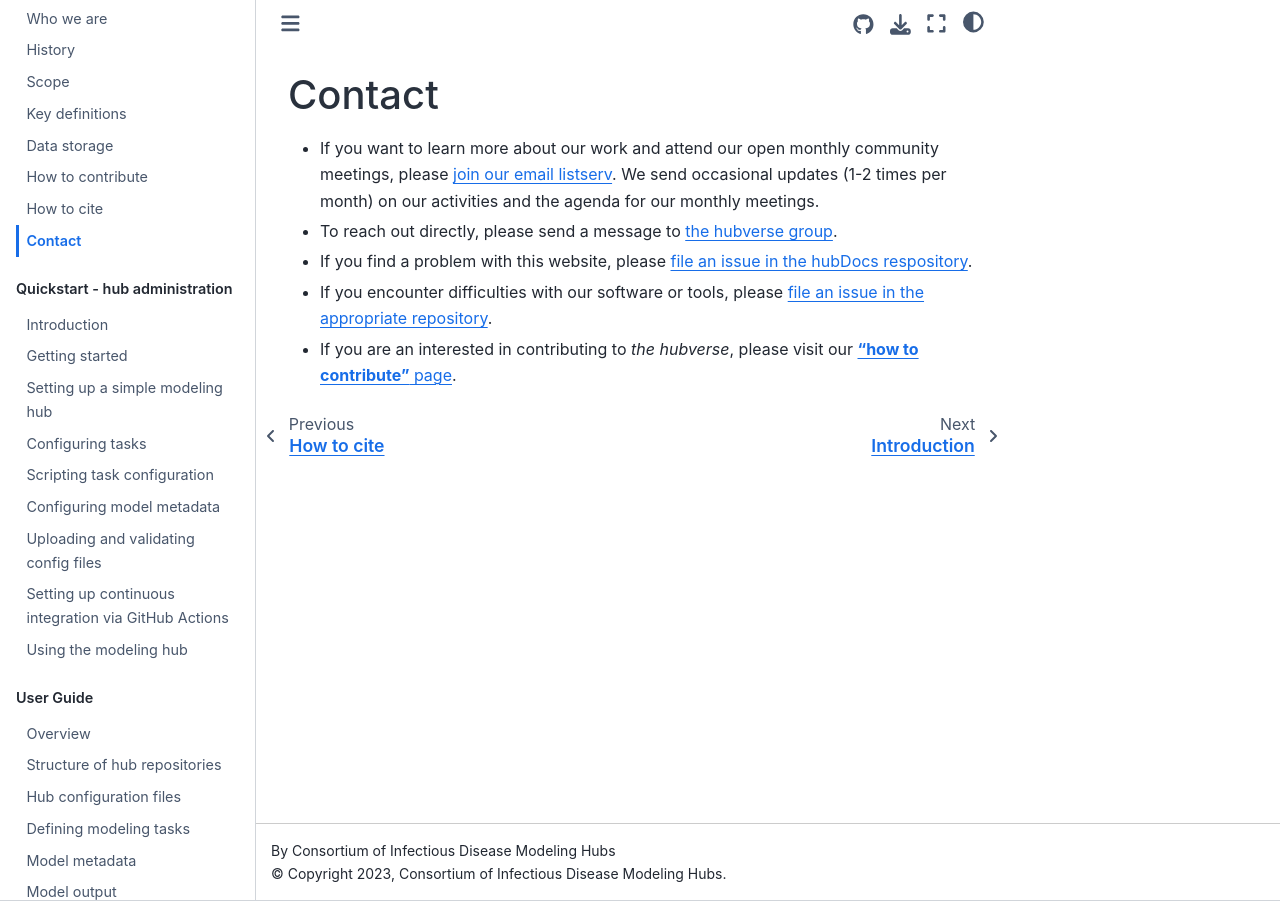
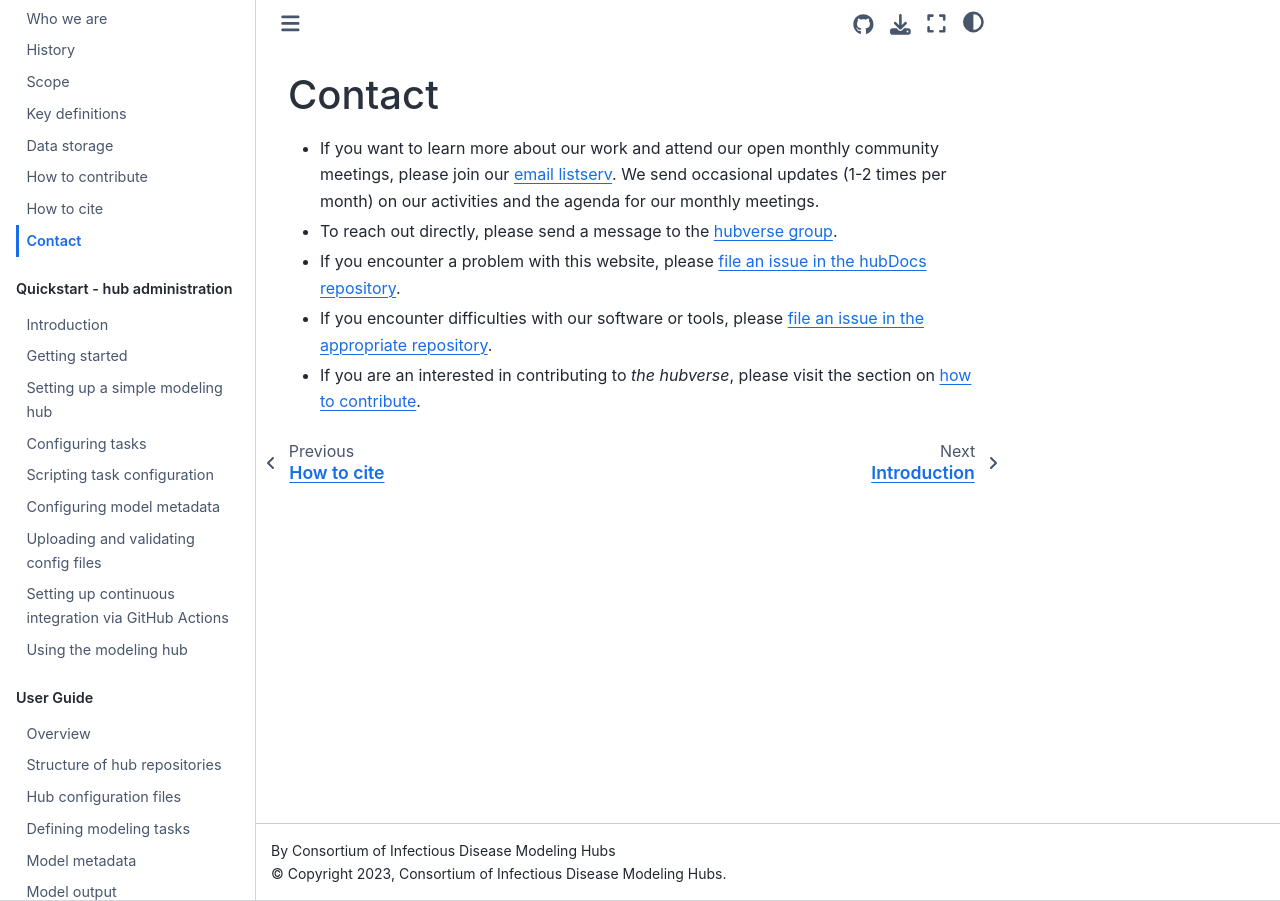
Before and after one commit to hubverse-org/hubDocs, a Sphinx documentation site: the page built from docs/source/overview/contact.md, in a window 1280 px wide. Built offline with Sphinx 7.4.7 and the Sphinx Book theme 1.1.4, drawn with Linux system fonts in a browser that asks for light colours; comment, search, counter and statistics services are not loaded.

Commit message:
hyperlink fixes

```diff
--- a/docs/source/overview/contact.md
+++ b/docs/source/overview/contact.md
@@ -1,7 +1,7 @@
 # Contact
 
-- If you want to learn more about our work and attend our open monthly community meetings, please [join our email listserv](https://groups.io/g/hubverse). We send occasional updates (1-2 times per month) on our activities and the agenda for our monthly meetings.
-- To reach out directly, please send a message to <a href="mailto:hubverse+owner@groups.io">the hubverse group</a>.
-- If you find a problem with this website, please [file an issue in the hubDocs respository](https://github.com/hubverse-org/hubDocs/issues).
+- If you want to learn more about our work and attend our open monthly community meetings, please join our [email listserv](https://groups.io/g/hubverse). We send occasional updates (1-2 times per month) on our activities and the agenda for our monthly meetings.
+- To reach out directly, please send a message to the <a href="mailto:hubverse+owner@groups.io">hubverse group</a>.
+- If you encounter a problem with this website, please [file an issue in the hubDocs repository](https://github.com/hubverse-org/hubDocs/issues).
 - If you encounter difficulties with our software or tools, please [file an issue in the appropriate repository](#file-issues).
-- If you are an interested in contributing to _the hubverse_, please visit our [**"how to contribute"** page](contribute.md).
+- If you are an interested in contributing to _the hubverse_, please visit the section on [how to contribute](contribute.md).
```
